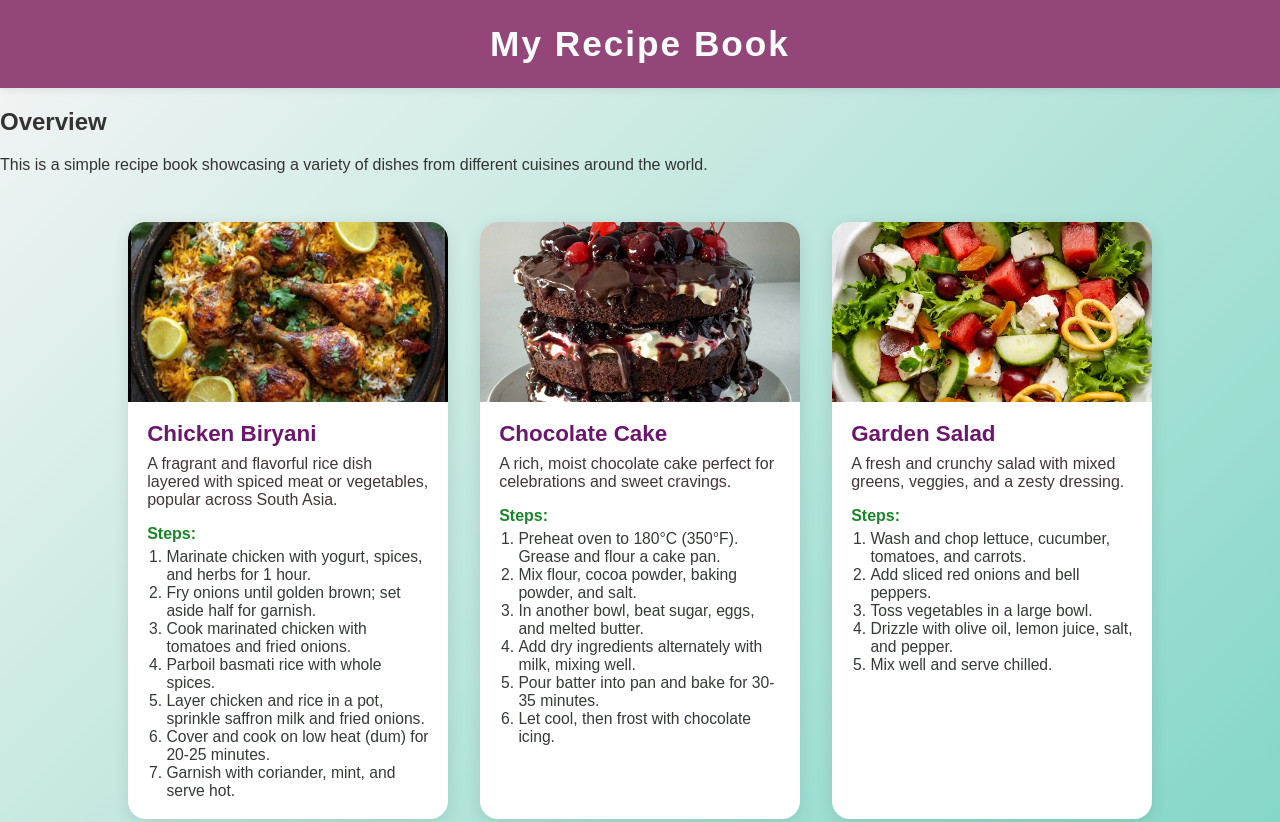
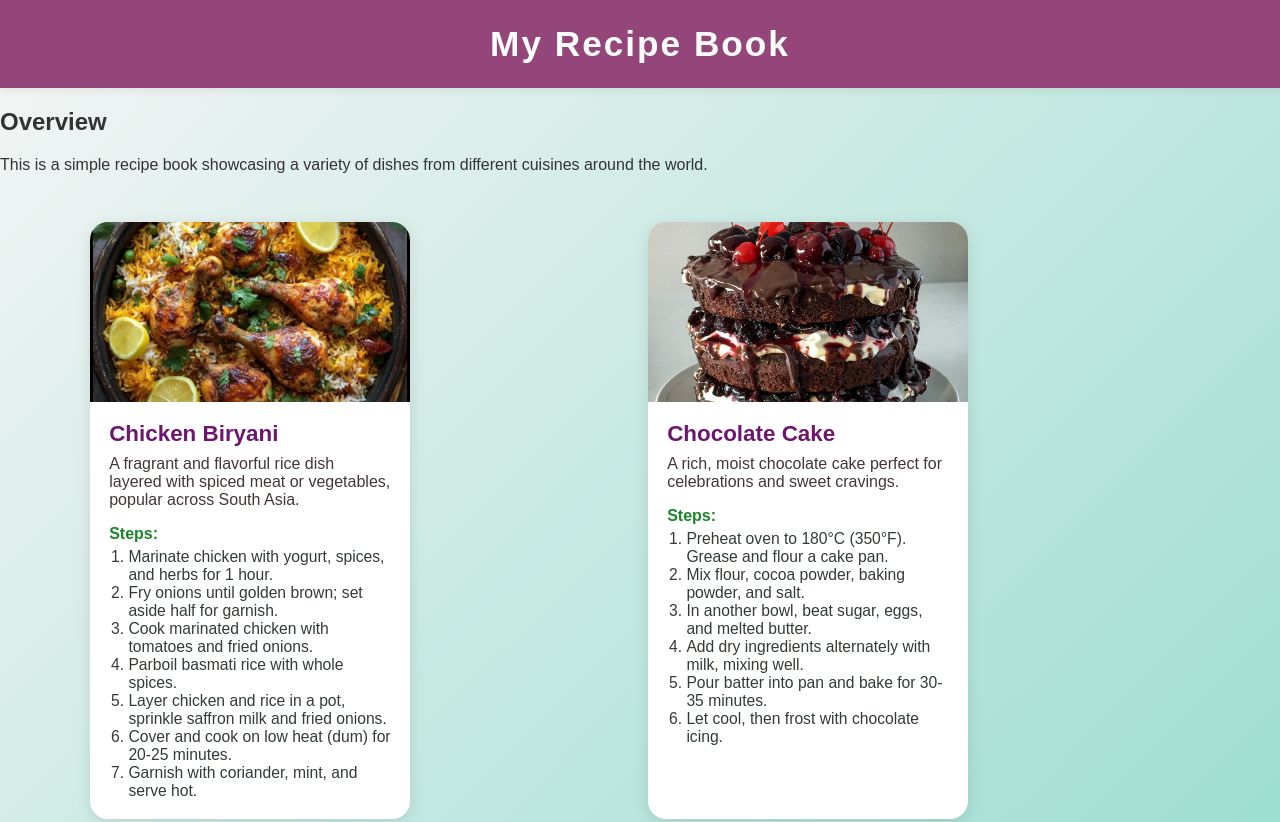
Before and after one commit to CodewithThandi/recipebook, a plain HTML site: page index.html in a window 1280 px wide. Shown: the top 822 px of the page. Drawn offline with Linux system fonts and the light colour scheme.

Commit message:
Add files via upload

```diff
--- a/index.html
+++ b/index.html
@@ -33,10 +33,11 @@
             max-width: 1100px;
             margin: 2rem auto;
             padding: 1rem;
-            display: flex;
+            display: grid;
+            grid-template-columns: repeat(2, 1fr);
             flex-wrap: wrap;
-            gap: 2rem;
-            justify-content: center;
+            gap: 1rem;
+
         }
         .recipe-card {
             background: #fff;
```
